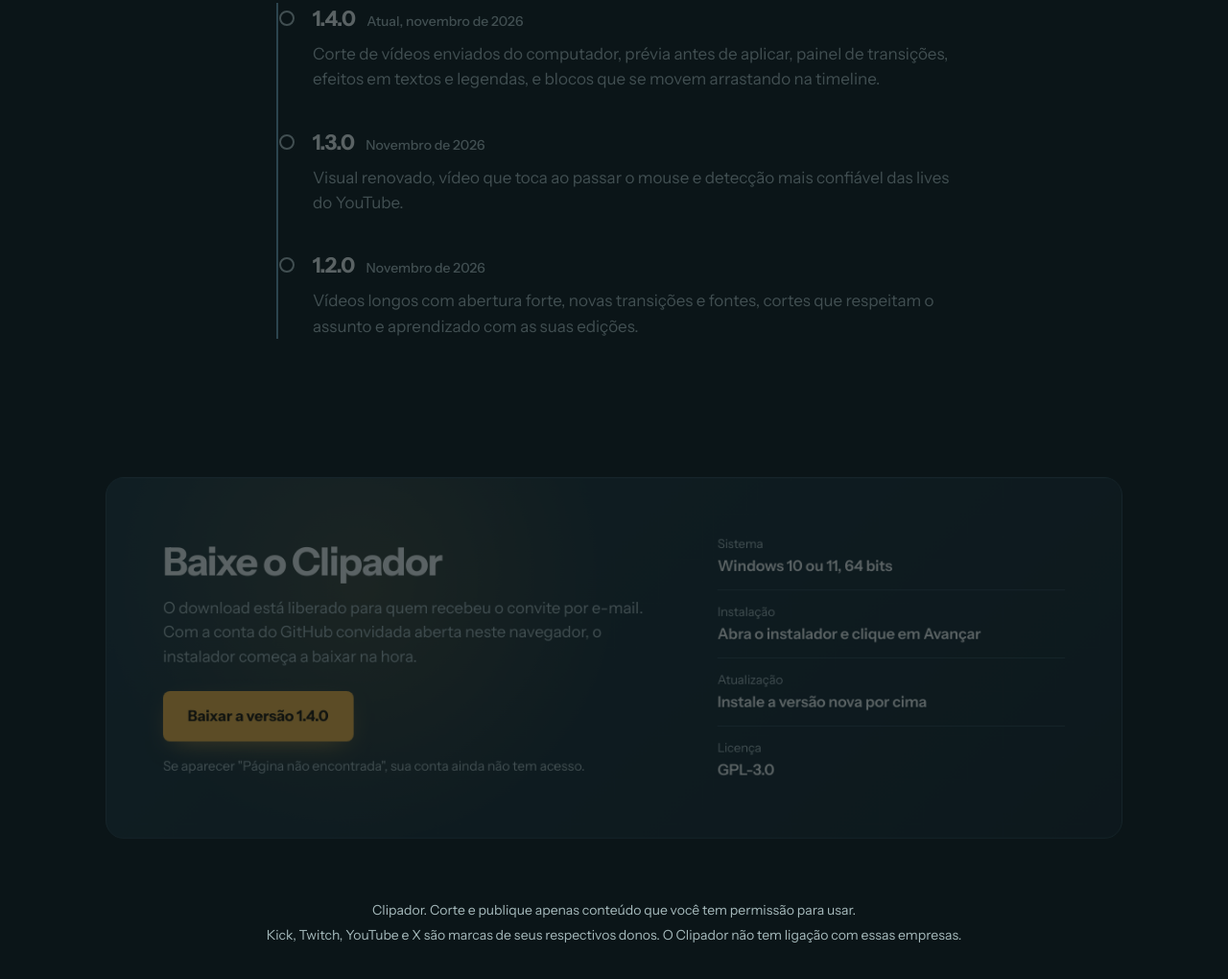
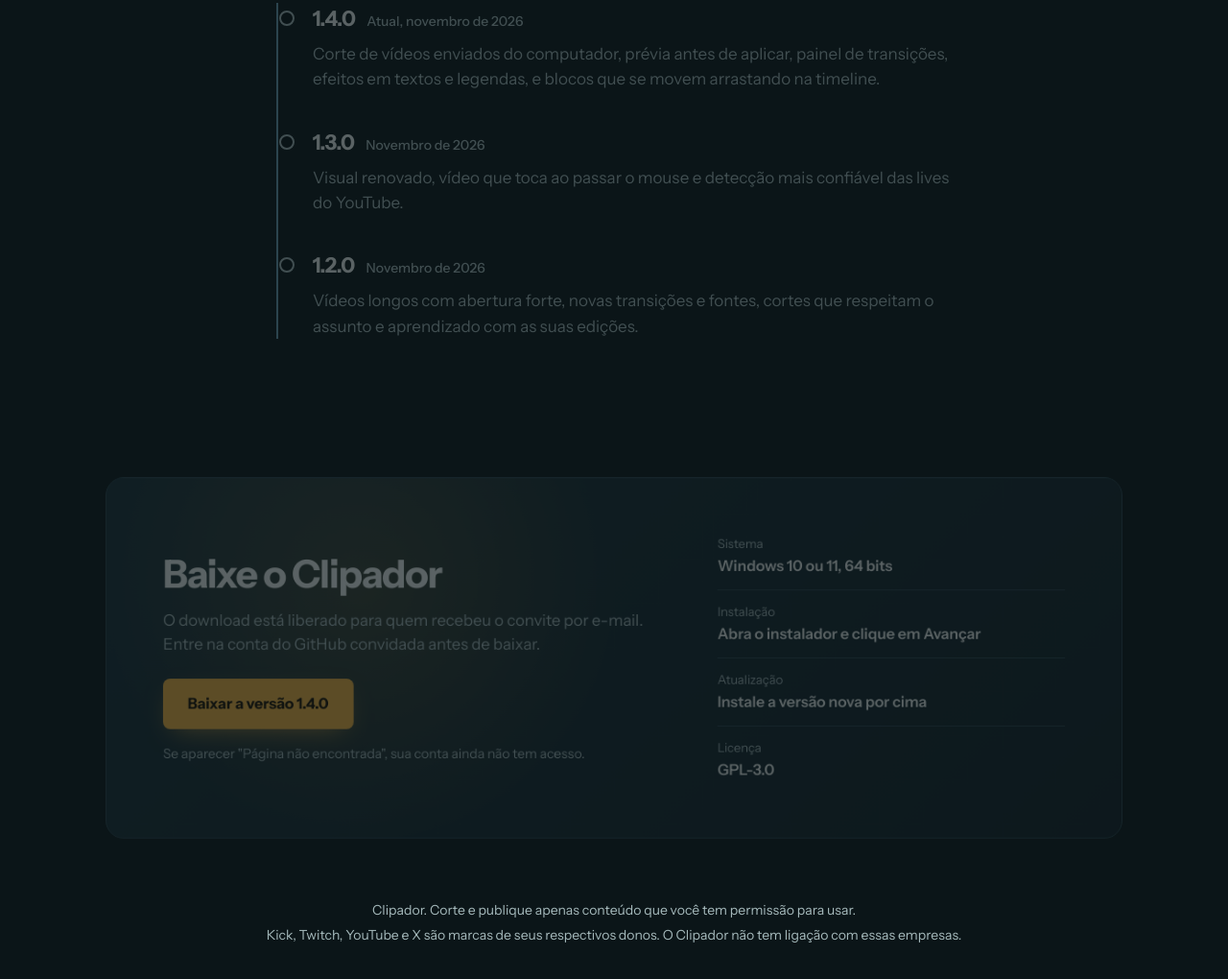
Before and after one commit to inovaL-dev/clipador, a plain HTML site: page site/index.html in a window 1280 px wide. Shown: the part 5588-6608 px from the top of the page at 96% size. Drawn offline with Linux system fonts and the light colour scheme.

Commit message:
Clipador 1.4.0

```diff
--- a/site/index.html
+++ b/site/index.html
@@ -114,8 +114,8 @@
   <section class="baixar" id="baixar" data-luz aria-labelledby="baixar-t">
     <div>
       <h2 id="baixar-t">Baixe o Clipador</h2>
-      <p>O download está liberado para quem recebeu o convite por e-mail. Com a conta do GitHub convidada aberta neste navegador, o instalador começa a baixar na hora.</p>
-      <a class="botao" href="https://github.com/inovaL-dev/clipador/releases/latest/download/Clipador-Instalador.exe">Baixar a versão 1.4.0</a>
+      <p>O download está liberado para quem recebeu o convite por e-mail. Entre na conta do GitHub convidada antes de baixar.</p>
+      <a class="botao" href="https://github.com/inovaL-dev/clipador/releases/latest">Baixar a versão 1.4.0</a>
       <p class="nota">Se aparecer "Página não encontrada", sua conta ainda não tem acesso.</p>
     </div>
     <dl>
```
